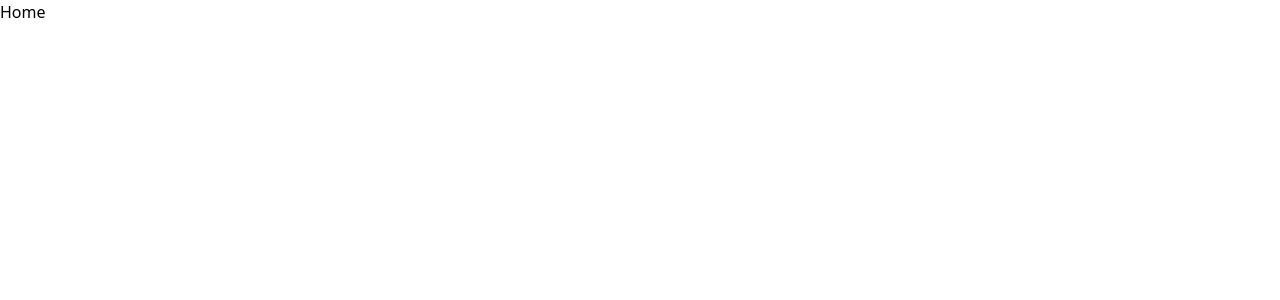
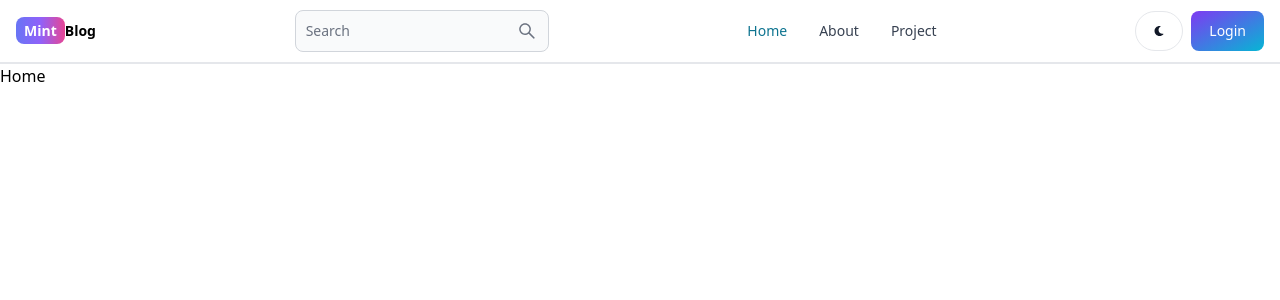
Before and after one commit to NeyuD96155/Blog-App, a React (Vite) app in the folder client/: page / in a window 1280 px wide. Shown: the top 300 px of the page. Built offline with nearby package versions, Linux system fonts and the light colour scheme.

Commit message:
Create the header section

```diff
--- a/client/package.json
+++ b/client/package.json
@@ -10,8 +10,10 @@
     "preview": "vite preview"
   },
   "dependencies": {
+    "flowbite-react": "^0.7.6",
     "react": "^18.2.0",
     "react-dom": "^18.2.0",
+    "react-icons": "^5.0.1",
     "react-router-dom": "^6.22.3"
   },
   "devDependencies": {
--- a/client/src/App.jsx
+++ b/client/src/App.jsx
@@ -1,25 +1,26 @@
-import{
-  BrowserRouter, Route, Routes}from "react-router-dom"
-import Home from "./pages/Home"
-import About from "./pages/About"
-import Contact from "./pages/Contact"
-import Dashboard from "./pages/Dashboard"
-import Projects from "./pages/Projects"
-import Login from "./pages/Login"
-import Register from "./pages/Register"
+import { BrowserRouter, Route, Routes } from "react-router-dom";
+import Home from "./pages/Home";
+import About from "./pages/About";
+import Contact from "./pages/Contact";
+import Dashboard from "./pages/Dashboard";
+import Projects from "./pages/Projects";
+import Login from "./pages/Login";
+import Register from "./pages/Register";
+import Header from "./components/Header";
 
 export default function App() {
   return (
     <BrowserRouter>
-    <Routes>
-<Route path="/" element ={<Home/>} />
-<Route path="/about" element ={<About/>} />
-<Route path="/contact" element ={<Contact/>} />
-<Route path="dashboard" element ={<Dashboard/>} />
-<Route path="project" element ={<Projects/>} />
-<Route path="/login" element ={<Login/>} />
-<Route path="/register" element ={<Register/>} />
-    </Routes>
+      <Header />
+      <Routes>
+        <Route path="/" element={<Home />} />
+        <Route path="/about" element={<About />} />
+        <Route path="/contact" element={<Contact />} />
+        <Route path="dashboard" element={<Dashboard />} />
+        <Route path="project" element={<Projects />} />
+        <Route path="/login" element={<Login />} />
+        <Route path="/register" element={<Register />} />
+      </Routes>
     </BrowserRouter>
-  )
+  );
 }
--- /dev/null
+++ b/client/src/components/Header.jsx
@@ -0,0 +1,54 @@
+import { Button, Navbar, TextInput } from "flowbite-react";
+import { Link, useLocation } from "react-router-dom";
+import { AiOutlineSearch } from "react-icons/ai";
+import { FaMoon } from "react-icons/fa";
+export default function Header() {
+  const path = useLocation().pathname;
+
+  return (
+    <Navbar className="border-b-2">
+      <Link
+        to="/"
+        className="self-center whitespace-nowrap text-sm sm::text-xl font-semibold dark:text-white"
+      >
+        <span className="px-2 py-1 bg-gradient-to-r from-indigo-500 via-purple-500 to-pink-500 rounded-lg text-white">
+          Mint
+        </span>
+        Blog
+      </Link>
+      <form>
+        <TextInput
+          placeholder="Search"
+          className="hidden lg:inline"
+          type="text"
+          name="search"
+          id="search"
+          rightIcon={AiOutlineSearch}
+        />
+      </form>
+      <Button className="w-12 h-10 lg:hidden" color="gray" pill>
+        <AiOutlineSearch />
+      </Button>
+      <div className="flex gap-2 md:order-2">
+        <Button className="w-12 h-10 hidden sm:inline" color="gray" pill>
+          <FaMoon />
+        </Button>
+        <Link to="/login">
+          <Button gradientDuoTone="purpleToBlue">Login</Button>
+        </Link>
+        <Navbar.Toggle />
+      </div>
+      <Navbar.Collapse>
+        <Navbar.Link active={path === "/"} as={"div"}>
+          <Link to="/">Home</Link>
+        </Navbar.Link>
+        <Navbar.Link active={path === "/about"} as={"div"}>
+          <Link to="/about">About</Link>
+        </Navbar.Link>
+        <Navbar.Link active={path === "/project"} as={"div"}>
+          <Link to="/project">Project</Link>
+        </Navbar.Link>
+      </Navbar.Collapse>
+    </Navbar>
+  );
+}
--- a/client/tailwind.config.js
+++ b/client/tailwind.config.js
@@ -1,8 +1,14 @@
 /** @type {import('tailwindcss').Config} */
 export default {
-  content: ["./index.html", "./src/**/*.{js,ts,jsx,tsx}"],
+  content: [
+    "./index.html",
+    "./src/**/*.{js,ts,jsx,tsx}",
+    "node_modules/flowbite-react/lib/esm/**/*.js",
+  ],
+
   theme: {
     extend: {},
   },
-  plugins: [],
+  // eslint-disable-next-line no-undef
+  plugins: [require("flowbite/plugin")],
 };
```
Also changed, not shown: 1 other file (tests, documents, lock files or other folders).
